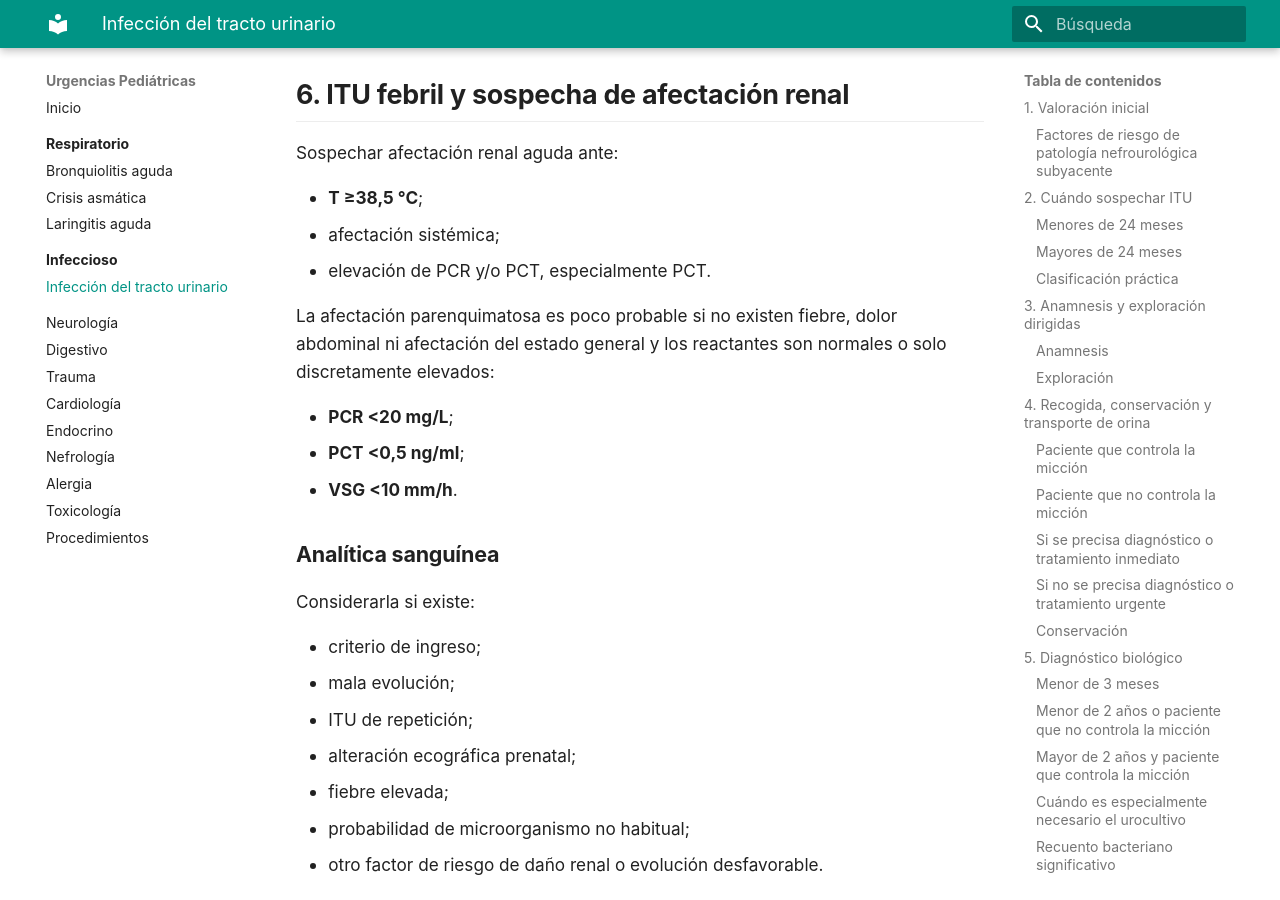
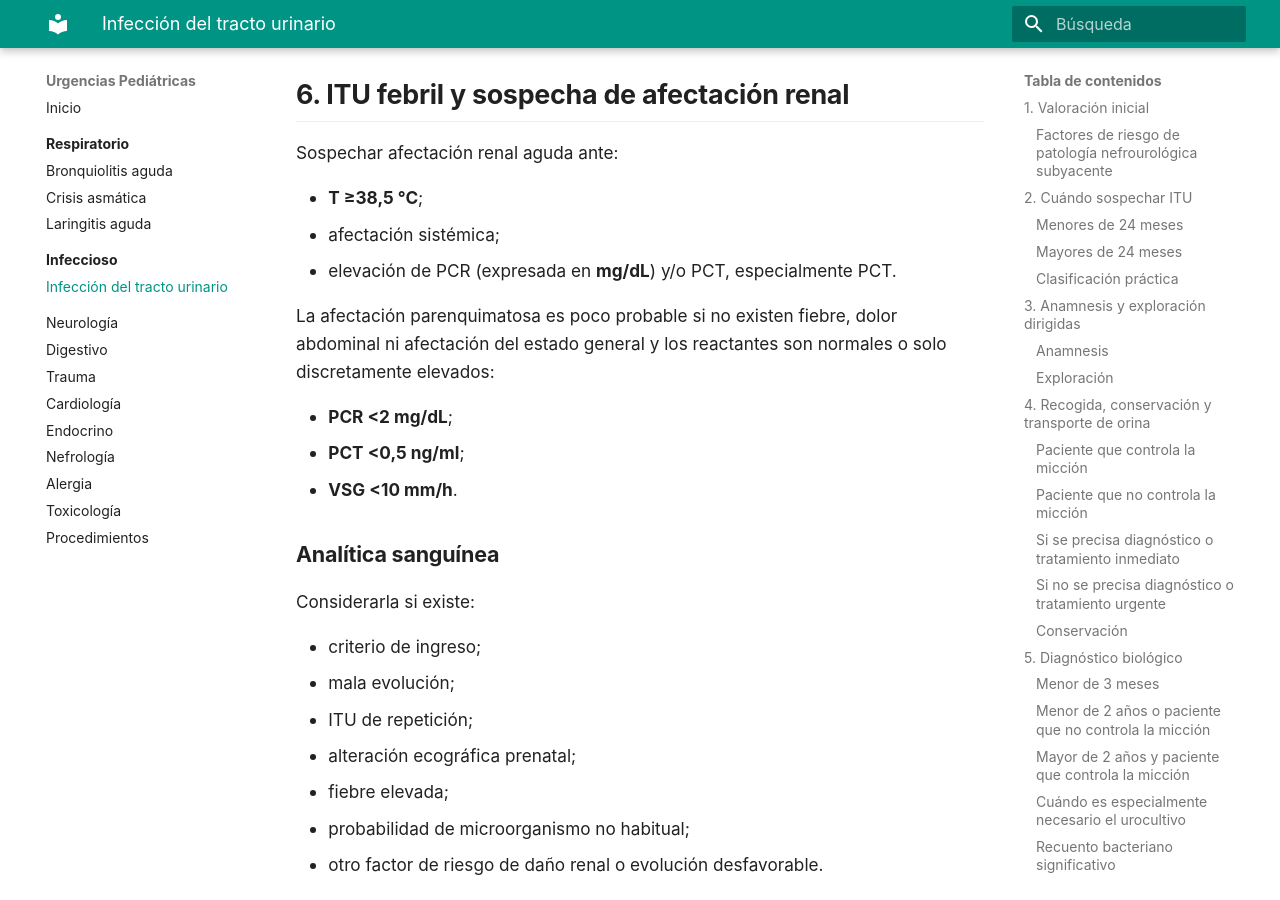
Before and after one commit to gonzaloares/urgencias-pediatricas, an MkDocs documentation site: the page built from docs/infeccioso/infeccion-tracto-urinario.md, in a window 1280 px wide and 900 px high, scrolled down 6803 px. Built offline with MkDocs 1.6.1 and Material for MkDocs 9.7.7, drawn with Linux system fonts in a browser that asks for light colours.

Commit message:
Expresa la PCR en mg/dL

```diff
--- a/docs/infeccioso/infeccion-tracto-urinario.md
+++ b/docs/infeccioso/infeccion-tracto-urinario.md
@@ -228,11 +228,11 @@ Sospechar afectación renal aguda ante:
 
 - **T ≥38,5 °C**;
 - afectación sistémica;
-- elevación de PCR y/o PCT, especialmente PCT.
+- elevación de PCR (expresada en **mg/dL**) y/o PCT, especialmente PCT.
 
 La afectación parenquimatosa es poco probable si no existen fiebre, dolor abdominal ni afectación del estado general y los reactantes son normales o solo discretamente elevados:
 
-- **PCR <20 mg/L**;
+- **PCR <2 mg/dL**;
 - **PCT <0,5 ng/ml**;
 - **VSG <10 mm/h**.
 
```
